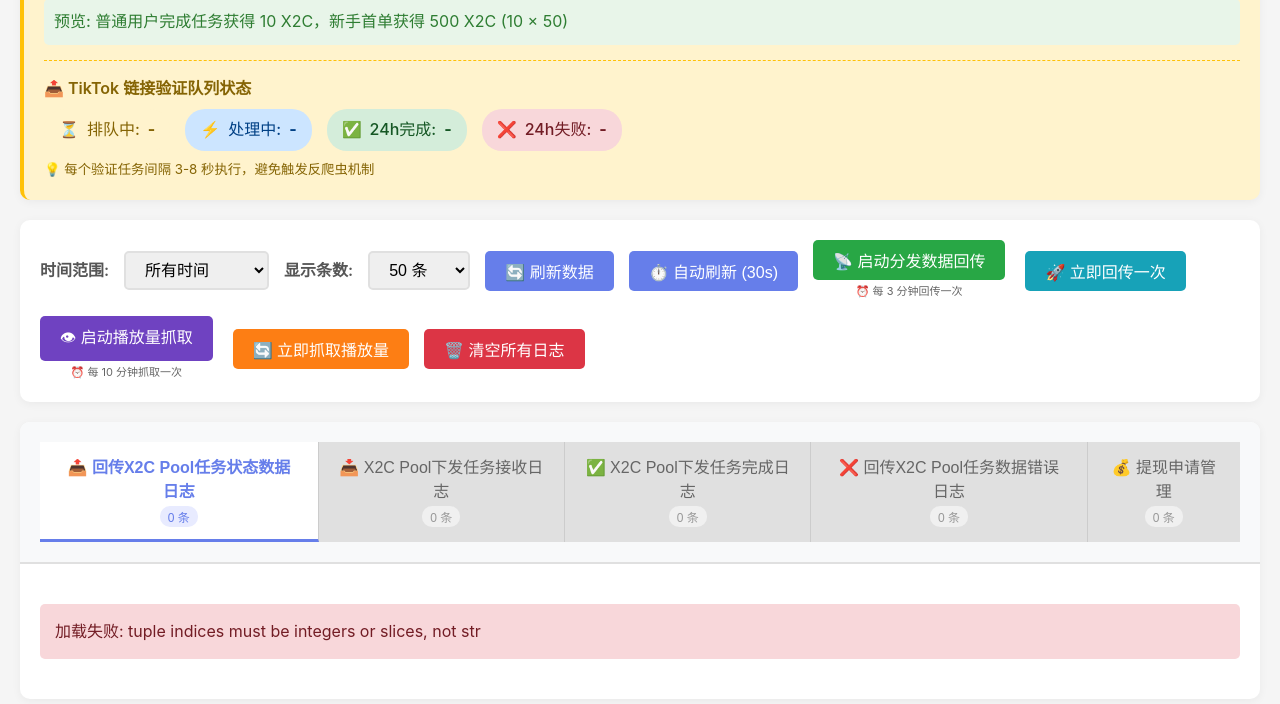
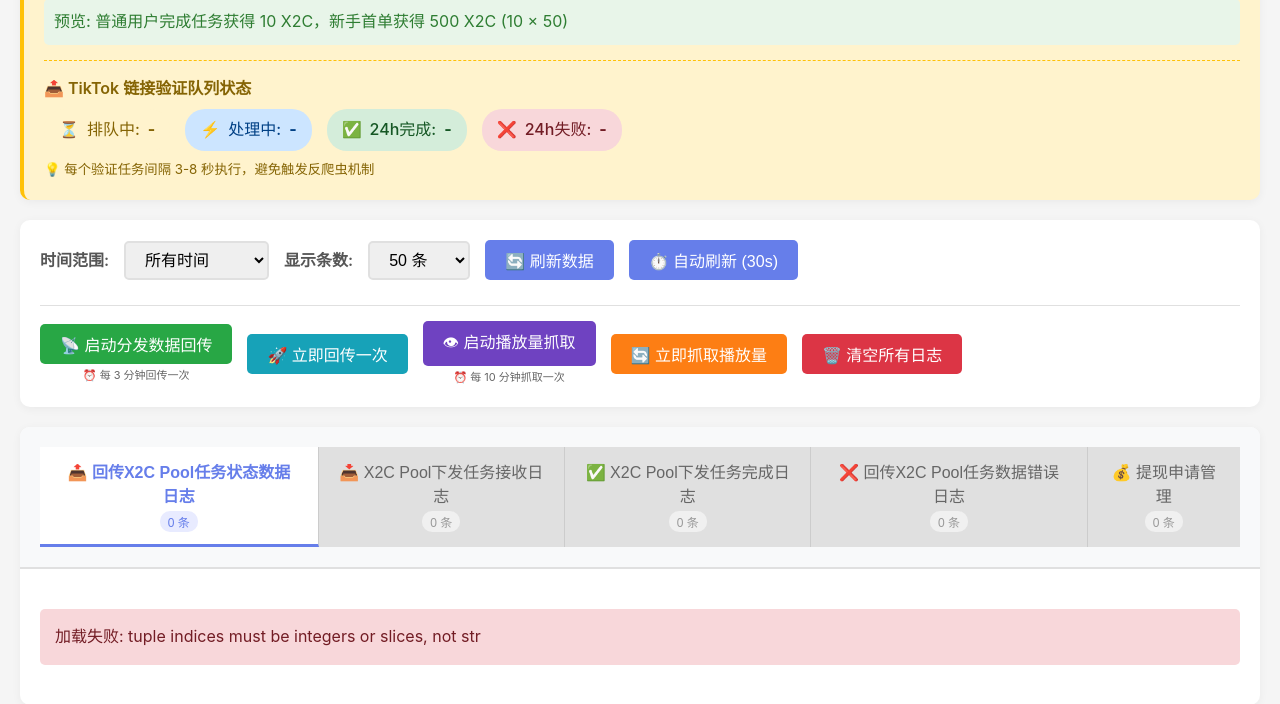
Before and after one commit to rogerwu188/telegram-bot-dramarelay, a Flask app: page /admin in a window 1280 px wide. Shown: the part 1308-2012 px from the top of the page. Run offline with Flask 3, Linux system fonts and the light colour scheme; data that the repository does not hold is empty; some libraries are stand-ins or nearby versions.

Commit message:
UI优化: 管理后台按钮分两行整齐排列
- 第一行: 时间范围、显示条数、刷新数据、自动刷新
- 第二行: 启动分发回传、立即回传、启动播放量抓取、立即抓取、清空日志
- 添加 controls-row 和 btn-group CSS 类实现整齐布局
- 两行之间添加分隔线提升视觉层次

```diff
--- a/templates/admin.html
+++ b/templates/admin.html
@@ -79,6 +79,34 @@
             gap: 15px;
             align-items: center;
             flex-wrap: wrap;
+        }
+
+        /* 控制面板行分组 */
+        .controls-row {
+            display: flex;
+            gap: 15px;
+            align-items: center;
+            flex-wrap: wrap;
+            width: 100%;
+        }
+
+        .controls-row + .controls-row {
+            margin-top: 10px;
+            padding-top: 15px;
+            border-top: 1px solid #e0e0e0;
+        }
+
+        /* 按钮组容器 */
+        .btn-group {
+            display: inline-flex;
+            flex-direction: column;
+            align-items: center;
+        }
+
+        .btn-group small {
+            color: #666;
+            font-size: 11px;
+            margin-top: 3px;
         }
 
         .controls label {
@@ -685,6 +713,8 @@
 
         <!-- 控制面板 -->
         <div class="controls">
+            <!-- 第一行：筛选和刷新 -->
+            <div class="controls-row">
                 <label for="time-range">时间范围:</label>
                 <select id="time-range">
                     <option value="0" selected>所有时间</option>
@@ -705,20 +735,24 @@
 
                 <button onclick="refreshData()">🔄 刷新数据</button>
                 <button onclick="autoRefresh()">⏱️ 自动刷新 (30s)</button>
-            <div style="display: inline-flex; flex-direction: column; align-items: center; margin-right: 5px;">
+            </div>
+
+            <!-- 第二行：操作按钮 -->
+            <div class="controls-row">
+                <div class="btn-group">
                     <button onclick="toggleBroadcaster()" id="broadcaster-btn" style="background: #28a745;">
                         📡 启动分发数据回传
                     </button>
-                <small style="color: #666; font-size: 11px; margin-top: 3px;">⏰ 每 3 分钟回传一次</small>
+                    <small>⏰ 每 3 分钟回传一次</small>
                 </div>
                 <button onclick="triggerBroadcast()" style="background: #17a2b8;" id="trigger-btn">
                     🚀 立即回传一次
                 </button>
-            <div style="display: inline-flex; flex-direction: column; align-items: center; margin-right: 5px;">
+                <div class="btn-group">
                     <button onclick="toggleViewCounter()" id="view-counter-btn" style="background: #6f42c1;">
                         👁 启动播放量抓取
                     </button>
-                <small style="color: #666; font-size: 11px; margin-top: 3px;">⏰ 每 10 分钟抓取一次</small>
+                    <small>⏰ 每 10 分钟抓取一次</small>
                 </div>
                 <button onclick="triggerViewCounter()" style="background: #fd7e14;" id="view-counter-trigger-btn">
                     🔄 立即抓取播放量
@@ -726,6 +760,7 @@
                 <button onclick="clearAllLogs()" style="background: #dc3545;" id="clear-logs-btn">
                     🗑️ 清空所有日志
                 </button>
+            </div>
         </div>
 
         <!-- 进度条和倒计时显示区域 -->
```
Lines whose indentation alone changed are shown as unchanged.
